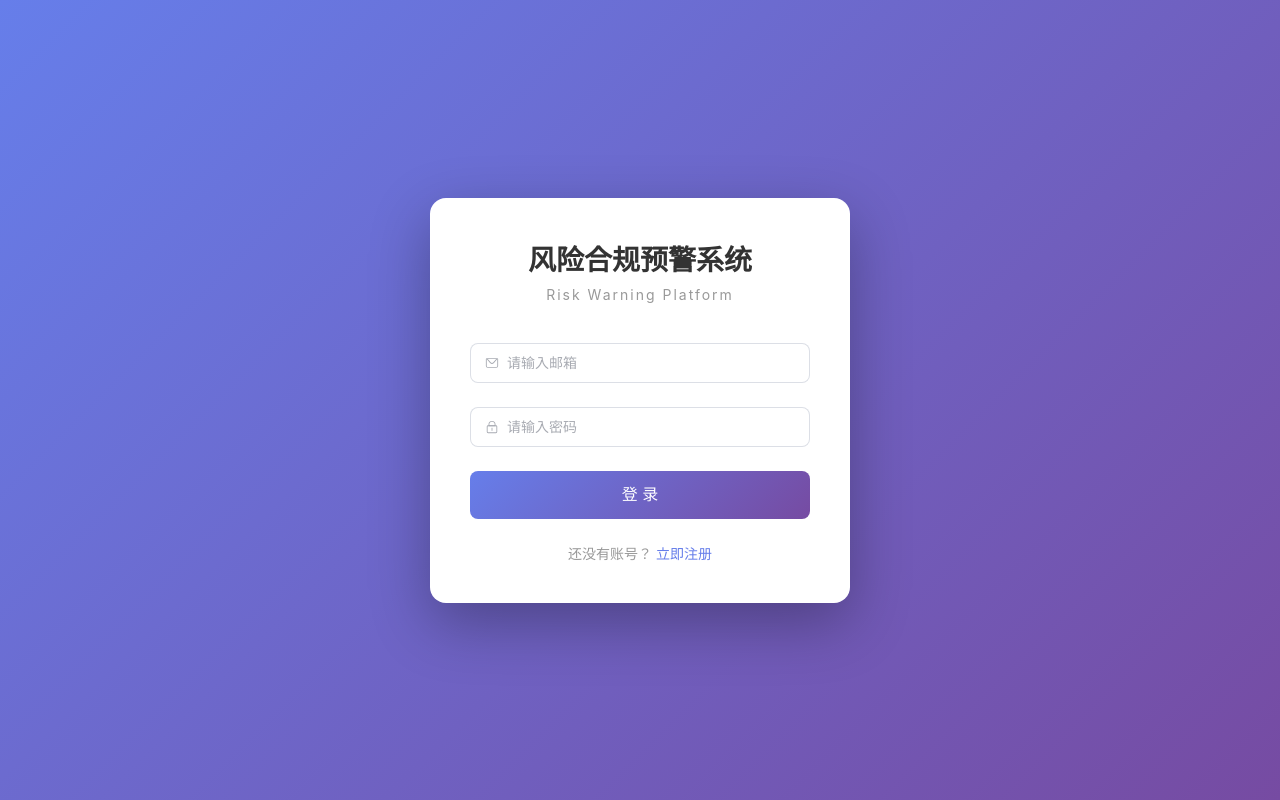
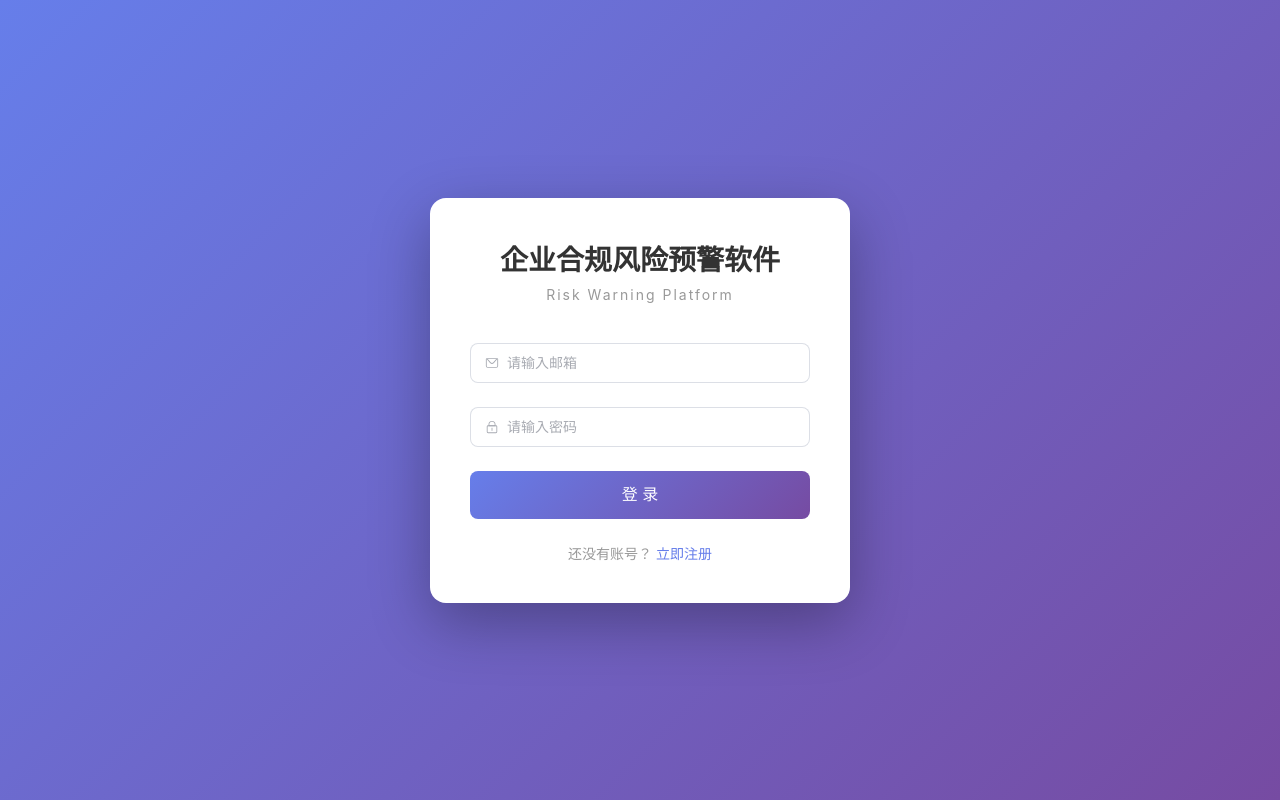
Before and after one commit to Yeahhooooo/Risk_Warning_Platform_Fr, a Vue app: page /login in a window 1280 px wide. Built offline with nearby package versions, Linux system fonts and the light colour scheme; no server answers.

Commit message:
fix:修改登录注册页系统名称

```diff
--- a/src/views/Login.vue
+++ b/src/views/Login.vue
@@ -2,7 +2,7 @@
   <div class="login-container">
     <div class="login-box">
       <div class="login-header">
-        <h1>风险合规预警系统</h1>
+        <h1>企业合规风险预警软件</h1>
         <p>Risk Warning Platform</p>
       </div>
 
--- a/src/views/Register.vue
+++ b/src/views/Register.vue
@@ -3,7 +3,7 @@
     <div class="register-box">
       <div class="register-header">
         <h1>创建账号</h1>
-        <p>加入风险合规预警系统</p>
+        <p>加入企业合规风险预警软件</p>
       </div>
 
       <el-form
```
